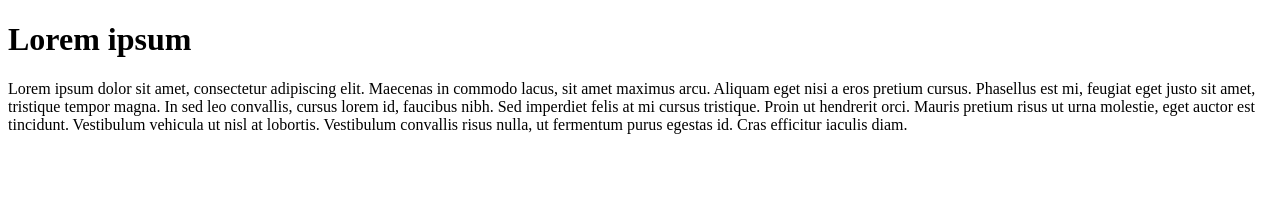
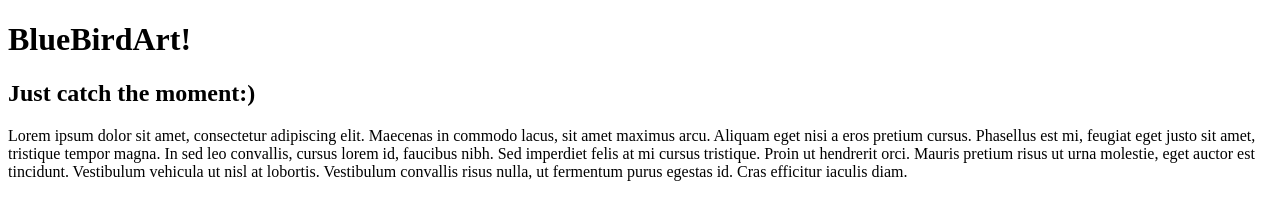
Before and after one commit to Hellen-Melania/6-vcs-advanced, a plain HTML site: page index.html in a window 1280 px wide. Drawn offline with Linux system fonts and the light colour scheme.

Commit message:
change index.html

```diff
--- a/index.html
+++ b/index.html
@@ -5,8 +5,11 @@
 	<title>Terletska_hw</title>
 </head>
 <body>
-	<h1>Lorem ipsum</h1>
+	<h1>BlueBirdArt!</h1>
+	<h2>Just catch the moment:)</h2>
+
 	<p>Lorem ipsum dolor sit amet, consectetur adipiscing elit. Maecenas in commodo lacus, sit amet maximus arcu. Aliquam eget nisi a eros pretium cursus. Phasellus est mi, feugiat eget justo sit amet, tristique tempor magna. In sed leo convallis, cursus lorem id, faucibus nibh. Sed imperdiet felis at mi cursus tristique. Proin ut hendrerit orci. Mauris pretium risus ut urna molestie, eget auctor est tincidunt. Vestibulum vehicula ut nisl at lobortis. Vestibulum convallis risus nulla, ut fermentum purus egestas id. Cras efficitur iaculis diam.
 	</p>
+
 </body>
 </html>
```
